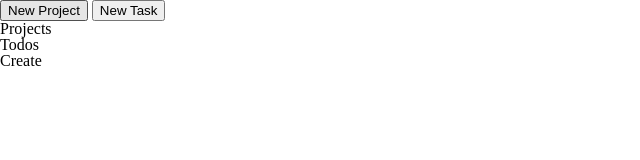
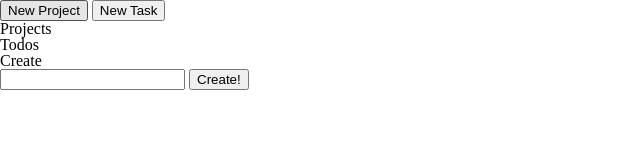
Before and after one commit to oluwoleilesanmi/todo-list, a website built with webpack: page dist/index.html in a window 1280 px wide. Both pictures are taken after a click on the button "New Project". Shown: the whole page, without its empty margins (0-640 px from the left). Built offline with nearby package versions, Linux system fonts and the light colour scheme.

Commit message:
Added project clickevent

```diff
--- a/src/index.js
+++ b/src/index.js
@@ -1,3 +1,5 @@
-import {taskDisplay} from "./js/view/todoDisplay"
+import {todoDisplay} from "./js/view/todoDisplay"
+import {addProjectListener} from "./js/project/projectEvents"
 
-console.log(taskDisplay("jagi"))
+
+addProjectListener()
--- a/src/js/project/projectEvents.js
+++ b/src/js/project/projectEvents.js
@@ -0,0 +1,12 @@
+import {projectCreation} from "../view/projectCreation"
+
+let addProjectListener = () => {
+  let projectBtn = document.querySelector(".project");
+  let add = document.querySelector(".add");
+
+  projectBtn.addEventListener("click", (e) => {
+    add.innerHTML = projectCreation();
+  });
+}
+
+export {addProjectListener}
--- a/src/js/view/todoDisplay.js
+++ b/src/js/view/todoDisplay.js
@@ -5,6 +5,7 @@ let todoDisplay = (todo) => {
             <p>${todo.description}</p>
             <time>Date-due: ${todo.dueDate}</time>
             <span>Priority: ${todo.priority}</span>
+            <button>Delete</button>
           </li>`
 }
 
```
Also changed, not shown: dist/index.html, dist/main.js.
